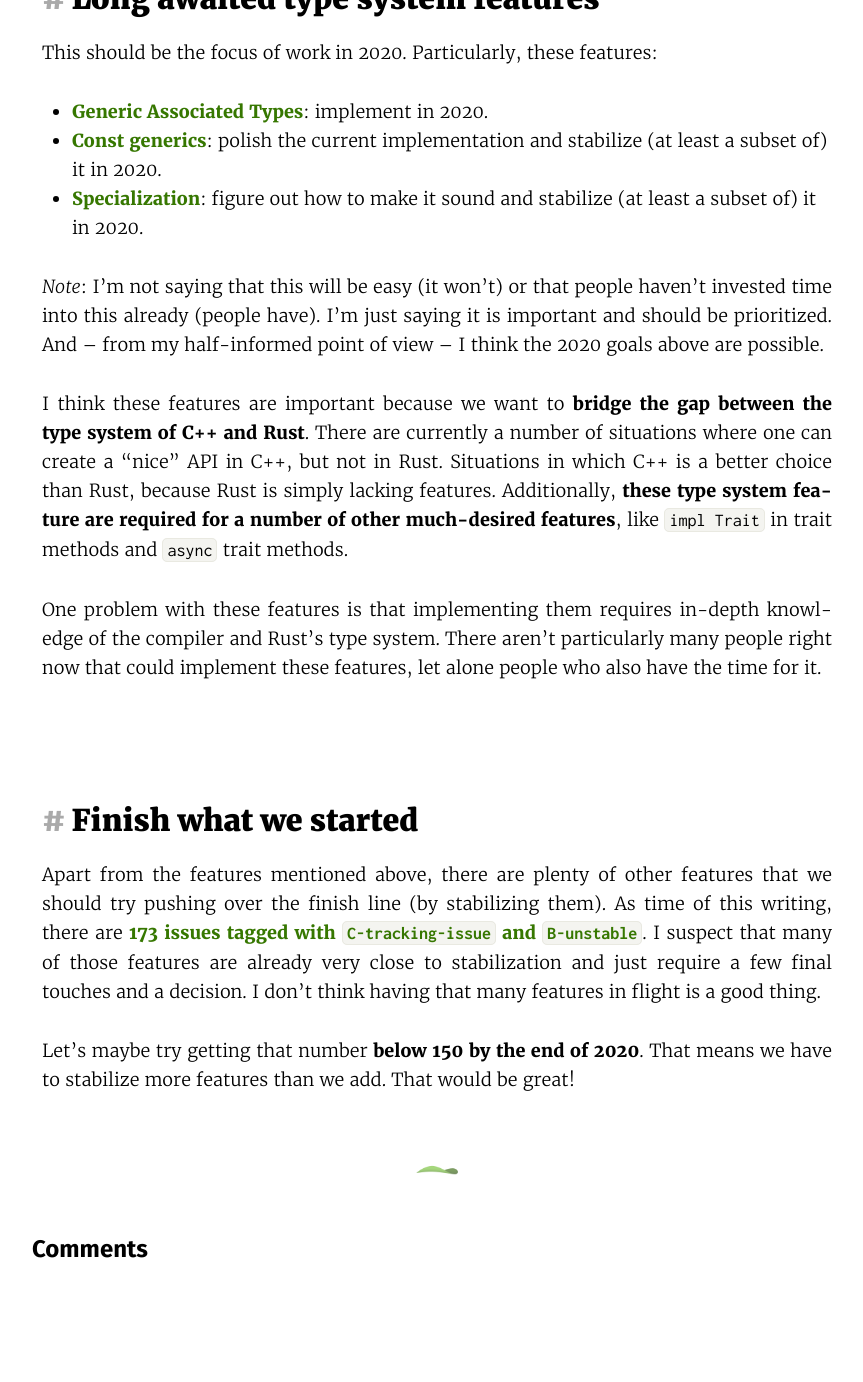
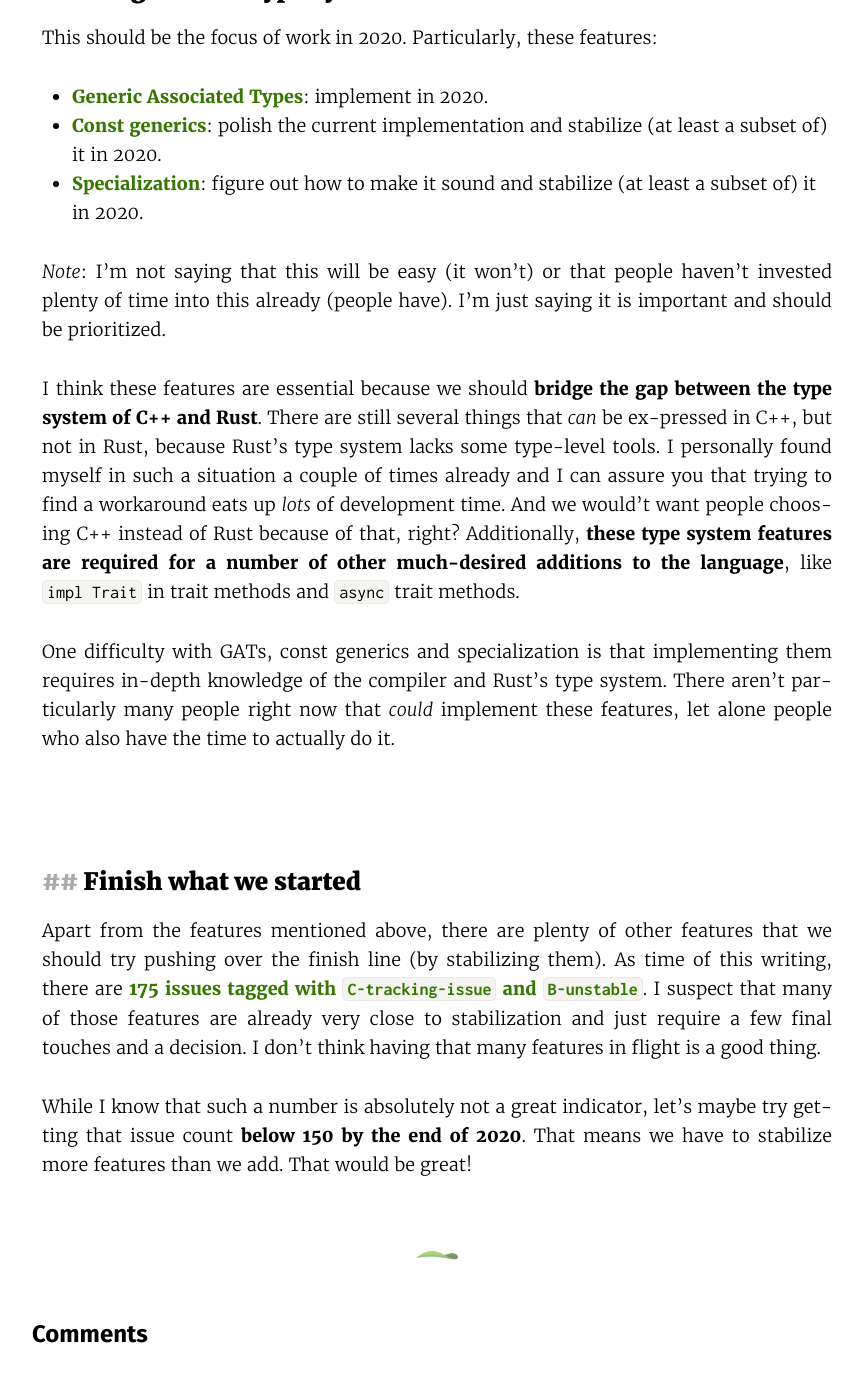
Before and after one commit to LukasKalbertodt/LukasKalbertodt.github.io, a Jekyll site: the page built from _posts/2019-11-13-rust-2020-power-to-the-type-system.md, in a window 1280 px wide and 1400 px high, scrolled down 761 px. Shown: the top 1382 px of the window, without its empty margins (203-1066 px from the left). Built offline with Jekyll 4.4.1, drawn with Linux system fonts in a browser that asks for light colours; comment, search, counter and statistics services are not loaded.

Commit message:
Improve language around Rust2020 post

```diff
--- a/_posts/2019-11-13-rust-2020-power-to-the-type-system.md
+++ b/_posts/2019-11-13-rust-2020-power-to-the-type-system.md
@@ -15,7 +15,7 @@
 - Push more features over the finish line
 </div>
 
-# Long awaited type system features
+## Long awaited type system features
 
 This should be the focus of work in 2020.
 Particularly, these features:
@@ -24,27 +24,27 @@
 - [**Const generics**](https://github.com/rust-lang/rust/issues/44580): polish the current implementation and stabilize (at least a subset of) it in 2020.
 - [**Specialization**](https://github.com/rust-lang/rust/issues/31844): figure out how to make it sound and stabilize (at least a subset of) it in 2020.
 
-*Note*: I'm not saying that this will be easy (it won't) or that people haven't invested time into this already (people have).
+*Note*: I'm not saying that this will be easy (it won't) or that people haven't invested plenty of time into this already (people have).
 I'm just saying it is important and should be prioritized.
-And -- from my half-informed point of view -- I think the 2020 goals above are possible.
 
-I think these features are important because we want to **bridge the gap between the type system of C++ and Rust**.
-There are currently a number of situations where one can create a "nice" API in C++, but not in Rust.
-Situations in which C++ is a better choice than Rust, because Rust is simply lacking features.
-Additionally, **these type system feature are required for a number of other much-desired features**, like `impl Trait` in trait methods and `async` trait methods.
+I think these features are essential because we should **bridge the gap between the type system of C++ and Rust**.
+There are still several things that *can* be ex-pressed in C++, but not in Rust, because Rust's type system lacks some type-level tools.
+I personally found myself in such a situation a couple of times already and I can assure you that trying to find a workaround eats up *lots* of development time.
+And we would't want people choosing C++ instead of Rust because of that, right?
+Additionally, **these type system features are required for a number of other much-desired additions to the language**, like `impl Trait` in trait methods and `async` trait methods.
 
-One problem with these features is that implementing them requires in-depth knowledge of the compiler and Rust's type system.
-There aren't particularly many people right now that could implement these features, let alone people who also have the time for it.
+One difficulty with GATs, const generics and specialization is that implementing them requires in-depth knowledge of the compiler and Rust's type system.
+There aren't particularly many people right now that *could* implement these features, let alone people who also have the time to actually do it.
 
 
 
 <br>
 
-# Finish what we started
+## Finish what we started
 
 Apart from the features mentioned above, there are plenty of other features that we should try pushing over the finish line (by stabilizing them).
-As time of this writing, there are [**173 issues tagged with `C-tracking-issue` and `B-unstable`**](https://github.com/rust-lang/rust/issues?q=is%3Aopen+is%3Aissue+label%3AC-tracking-issue+sort%3Acomments-desc+label%3AB-unstable).
+As time of this writing, there are [**175 issues tagged with `C-tracking-issue` and `B-unstable`**](https://github.com/rust-lang/rust/issues?q=is%3Aopen+is%3Aissue+label%3AC-tracking-issue+label%3AB-unstable).
 I suspect that many of those features are already very close to stabilization and just require a few final touches and a decision.
 I don't think having that many features in flight is a good thing.
 
-Let's maybe try getting that number **below 150 by the end of 2020**. That means we have to stabilize more features than we add. That would be great!
+While I know that such a number is absolutely not a great indicator, let's maybe try getting that issue count **below 150 by the end of 2020**. That means we have to stabilize more features than we add. That would be great!
```
